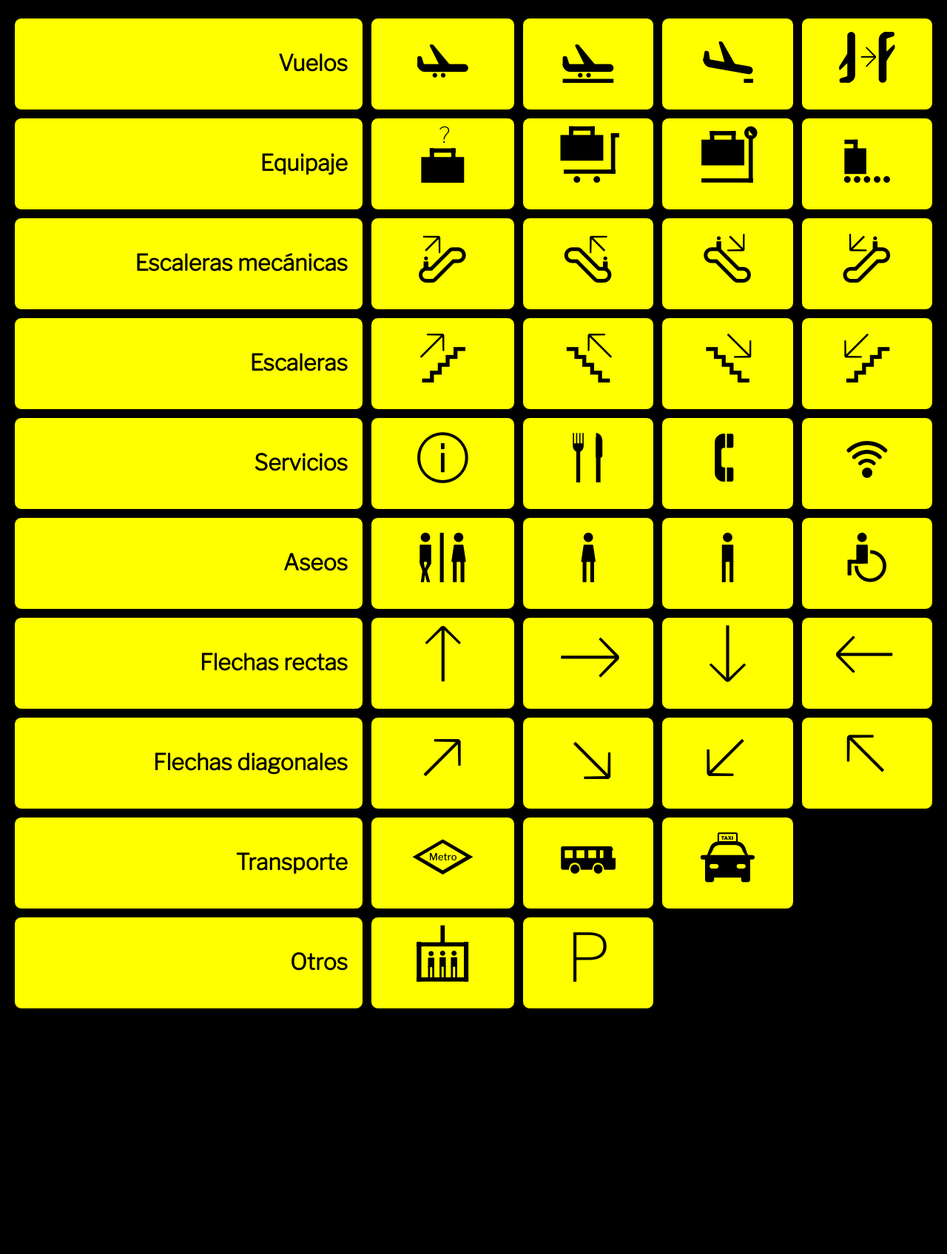
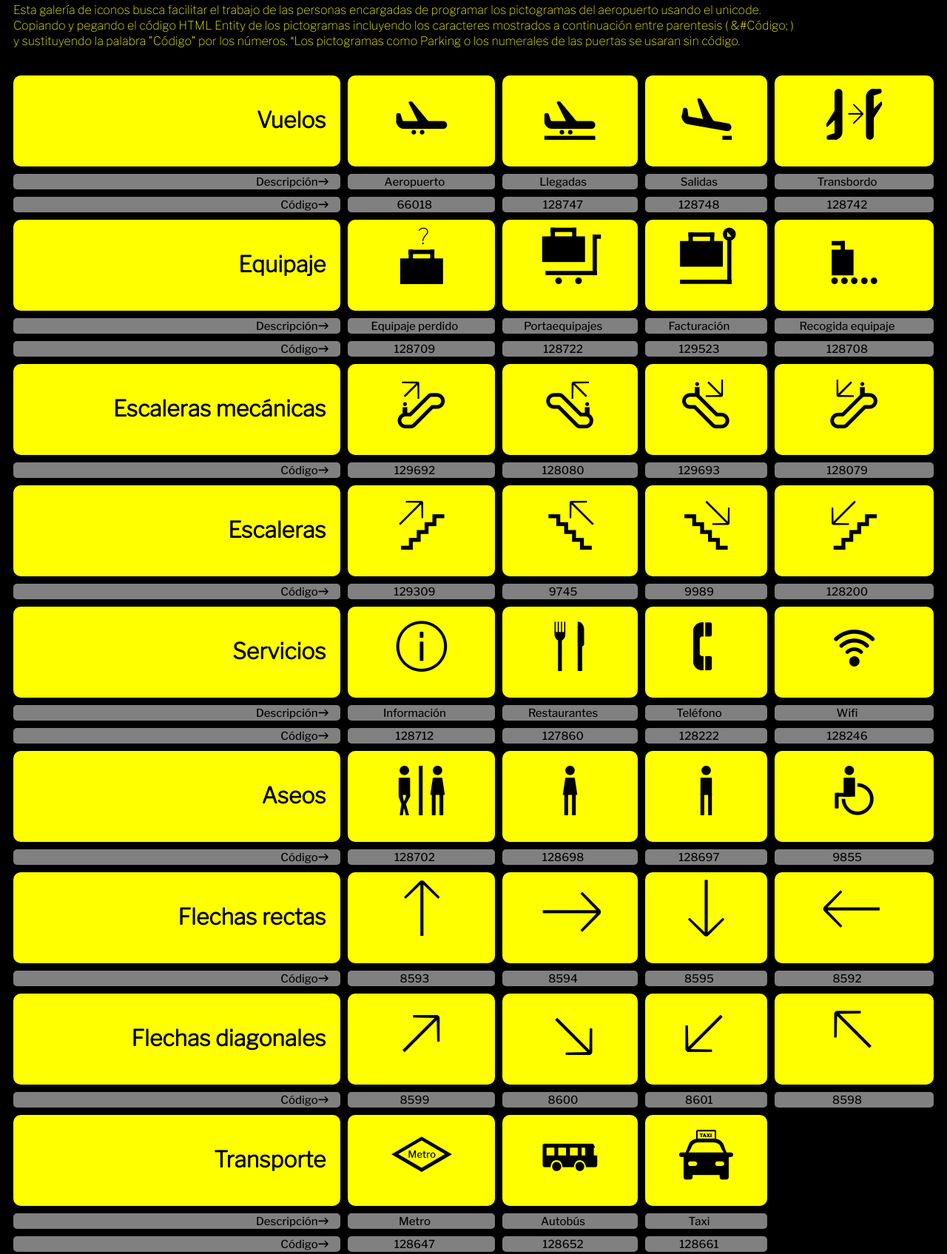
Before and after one commit to carlospmerchan/galeria_pictogramas_aeropuerto__A_S_barajas, a plain HTML site: page catalogo_pictogramas_v6/index.html in a window 1280 px wide. Shown: the part 98-1793 px from the top of the page at 74% size. Before the commit the page ends 1481 px from the top, so only its background shows below. Drawn offline with Linux system fonts and the light colour scheme.

Commit message:
code and description

```diff
--- a/catalogo_pictogramas_v6/index.html
+++ b/catalogo_pictogramas_v6/index.html
@@ -11,16 +11,33 @@
 
     <div class="destacado">
         <h1>Catálogo pictogramas Aeropuerto Adolfo Suárez Madrid-Barajas</h1>
+        <p>Esta galería de iconos busca facilitar el trabajo de las personas encargadas de programar los pictogramas del aeropuerto usando el unicode. <br>
+        Copiando y pegando el código HTML Entity de los pictogramas incluyendo los caracteres mostrados a continuación entre parentesis ( &#Código; ) <br> y sustituyendo la palabra "Código" por los números. *Los pictogramas como Parking o los numerales de las puertas se usaran sin código.</p>
     </div>
 
     <table class="default">
 
         <tr>
-          <th>Vuelos</th>
-          <td>&#66018;</td>
-          <td>&#128747;</td>
-          <td>&#128748;</td>
-          <td>&#128742;</td>
+          <th class="s">Vuelos</th>
+          <td class="s">&#66018;</td>
+          <td class="s">&#128747;</td>
+          <td class="s">&#128748;</td>
+          <td class="s">&#128742;</td>
+        </tr>
+        <tr>
+            <th class="code">Descripción &#8594; </th>
+            <td class="code">Aeropuerto</td>
+            <td class="code">Llegadas</td>
+            <td class="code">Salidas</td>
+            <td class="code">Transbordo</td>
+        </tr>
+
+        <tr>
+            <th class="code">Código &#8594; </th>
+            <td class="code">66018</td>
+            <td class="code">128747</td>
+            <td class="code">128748</td>
+            <td class="code">128742</td>
         </tr>
 
         <!-- <tr>
@@ -30,84 +47,179 @@
 
         <tr>
 
-        <th>Equipaje</th>
+        <th class="s">Equipaje</th>
 
-            <td>&#128709;</td>
-            <td>&#128722;</td>
-            <td>&#129523;</td>
-            <td>&#128708;</td>
+            <td class="s">&#128709;</td>
+            <td class="s">&#128722;</td>
+            <td class="s">&#129523;</td>
+            <td class="s">&#128708;</td>
+        </tr>
+        <tr>
+            <th class="code">Descripción &#8594; </th>
+            <td class="code">Equipaje perdido</td>
+            <td class="code">Portaequipajes</td>
+            <td class="code">Facturación</td>
+            <td class="code">Recogida equipaje</td>
+        </tr>
+        <tr>
+            <th class="code">Código &#8594; </th>
+            <td class="code">128709</td>
+            <td class="code">128722</td>
+            <td class="code">129523</td>
+            <td class="code">128708</td>
         </tr>
 
         <tr>
-            <th>Escaleras mecánicas</th>
+            <th class="s">Escaleras mecánicas</th>
 
-            <td>&#129692;</td>
-            <td>&#128080;</td>
-            <td>&#129693;</td>
-            <td>&#128079;</td>
+            <td class="s">&#129692;</td>
+            <td class="s">&#128080;</td>
+            <td class="s">&#129693;</td>
+            <td class="s">&#128079;</td>
+        </tr>
+        <tr>
+            <th class="code">Código &#8594; </th>
+            <td class="code">129692</td>
+            <td class="code">128080</td>
+            <td class="code">129693</td>
+            <td class="code">128079</td>
         </tr>
 
         <tr>
-            <th>Escaleras</th>
+            <th class="s">Escaleras</th>
 
-            <td>&#129309;</td>
-            <td>&#9745;</td>
-            <td>&#9989;</td>
-            <td>&#128200;</td>
+            <td class="s">&#129309;</td>
+            <td class="s">&#9745;</td>
+            <td class="s">&#9989;</td>
+            <td class="s">&#128200;</td>
 
+        </tr>
+
+        <tr>
+            <th class="code">Código &#8594; </th>
+            <td class="code">129309</td>
+            <td class="code">9745</td>
+            <td class="code">9989</td>
+            <td class="code">128200</td>
         </tr>
 
 
         <tr>
-            <th>Servicios</th>
+            <th class="s">Servicios</th>
 
-            <td>&#128712;</td>
-            <td>&#127860;</td>
-            <td>&#128222;</td>
-            <td>&#128246;</td>
+            <td class="s">&#128712;</td>
+            <td class="s">&#127860;</td>
+            <td class="s">&#128222;</td>
+            <td class="s">&#128246;</td>
         </tr>
 
         <tr>
-            <th>Aseos</th>
-
-            <td>&#128702;</td>
-            <td>&#128698;</td>
-            <td>&#128697;</td>
-            <td>&#9855;</td>
+            <th class="code">Descripción &#8594; </th>
+            <td class="code">Información</td>
+            <td class="code">Restaurantes</td>
+            <td class="code">Teléfono</td>
+            <td class="code">Wifi</td>
         </tr>
 
         <tr>
-            <th>Flechas rectas</th>
+            <th class="code">Código &#8594; </th>
+            <td class="code">128712</td>
+            <td class="code">127860</td>
+            <td class="code">128222</td>
+            <td class="code">128246</td>
+        </tr>
 
-            <td>&#8593;</td>
-            <td>&#8594;</td>
-            <td>&#8595;</td>
-            <td>&#8592;</td>
+        <tr>
+            <th class="s">Aseos</th>
+
+            <td class="s">&#128702;</td>
+            <td class="s">&#128698;</td>
+            <td class="s">&#128697;</td>
+            <td class="s">&#9855;</td>
+        </tr>
+
+        <tr>
+            <th class="code">Código &#8594; </th>
+            <td class="code">128702</td>
+            <td class="code">128698</td>
+            <td class="code">128697</td>
+            <td class="code">9855</td>
+        </tr>
+
+        <tr>
+            <th class="s">Flechas rectas</th>
+
+            <td class="s">&#8593;</td>
+            <td class="s">&#8594;</td>
+            <td class="s">&#8595;</td>
+            <td class="s">&#8592;</td>
+        </tr>
+
+        <tr>
+            <th class="code">Código &#8594; </th>
+            <td class="code">8593</td>
+            <td class="code">8594</td>
+            <td class="code">8595</td>
+            <td class="code">8592</td>
         </tr>
 
 
         <tr>
-            <th>Flechas diagonales</th>
+            <th class="s">Flechas diagonales</th>
 
-            <td>&#8599;</td>
-            <td>&#8600;</td>
-            <td>&#8601;</td>
-            <td>&#8598;</td>
+            <td class="s">&#8599;</td>
+            <td class="s">&#8600;</td>
+            <td class="s">&#8601;</td>
+            <td class="s">&#8598;</td>
         </tr>
 
         <tr>
-            <th>Transporte</th>
-
-            <td>&#128647;</td>
-            <td>&#128652;</td>
-            <td>&#128661;</td>
+            <th class="code">Código &#8594; </th>
+            <td class="code">8599</td>
+            <td class="code">8600</td>
+            <td class="code">8601</td>
+            <td class="code">8598</td>
         </tr>
 
         <tr>
-            <th>Otros</th>
+            <th class="s">Transporte</th>
 
-            <td>&#128727;</td>
-            <td>P</td>
+            <td class="s">&#128647;</td>
+            <td class="s">&#128652;</td>
+            <td class="s">&#128661;</td>
+        </tr>
+
+        <tr>
+            <th class="code">Descripción &#8594; </th>
+            <td class="code">Metro</td>
+            <td class="code">Autobús</td>
+            <td class="code">Taxi</td>
+        </tr>
+
+        <tr>
+            <th class="code">Código &#8594; </th>
+            <td class="code">128647</td>
+            <td class="code">128652</td>
+            <td class="code">128661</td>
+        </tr>
+
+        <tr>
+            <th class="s">Otros</th>
+
+            <td class="s">&#128727;</td>
+            <td class="s">P</td>
+        </tr>
+
+        <tr>
+            <th class="code">Descripción &#8594; </th>
+            <td class="code">Ascensor</td>
+            <td class="code">Parking</td>
+        </tr>
+
+        <tr>
+            <th class="code">Código &#8594; </th>
+            <td class="code">128727</td>
+            <td class="code">Letra P</td>
         </tr>
 
 </body>
--- a/catalogo_pictogramas_v6/styles.css
+++ b/catalogo_pictogramas_v6/styles.css
@@ -20,6 +20,12 @@ h1{
   color: yellow;
 }
 
+p{
+  font-family: ASBarajas;
+  font-weight: 40;
+  color: yellow;
+}
+
 h1:hover{
   font-family: ASBarajas;
   font-weight: 40;
@@ -34,11 +40,8 @@ table {
   width: 100%;
 }
 
-table, th, td {
-  border: 1px solid black;
-}
 
-td {
+td.s {
   text-align: center;
   font-size: 90px;
   font-family: ASBarajas;
@@ -51,15 +54,25 @@ td {
   padding-bottom: 10px
 }
 
+td.code{
+  text-align:center;
+  font-size: 15px;
+  font-family: ASBarajas;
+  border-radius: 5px;
+  background-color: grey;
+  padding-right: 20px;
+  font-weight: 100;
+}
 
-td:hover {
+
+td.s:hover {
   font-variation-settings: "wght" 200;
   animation:  wacky infinite;
   animation-duration: 2s;
   animation-timing-function: ease;
 }
 
-th{
+th.s{
   text-align: right;
   font-size: 30px;
   font-family: ASBarajas;
@@ -70,10 +83,16 @@ th{
   padding-right: 20px;
 }
 
+th.code{
+  text-align: right;
+  font-size: 15px;
+  font-family: ASBarajas;
+  border-radius: 5px;
+  background-color: grey;
+  padding-right: 20px;
+  font-weight: 100;
+}
+
 .destacado{
   padding:10px;
 }
-
-.titulo{
-
-}
```
